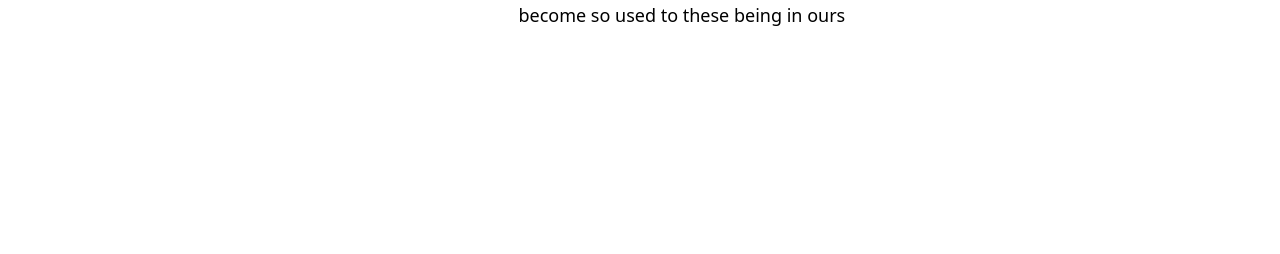
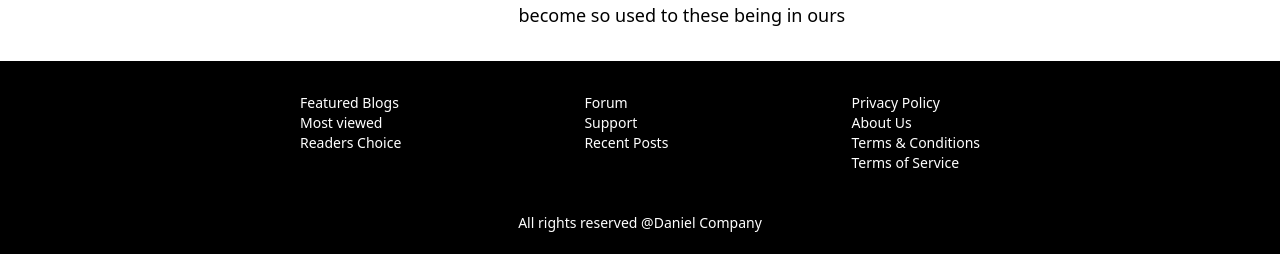
Before and after one commit to Darougah/BLOG-APP, a React (Vite) app in the folder frontend/: page / in a window 1280 px wide. Shown: the part 1411-1665 px from the top of the page. Before the commit the page ends 1440 px from the top, so only its background shows below. Built offline with nearby package versions, Linux system fonts and the light colour scheme.

Commit message:
fixed footer

```diff
--- a/frontend/src/pages/Home.jsx
+++ b/frontend/src/pages/Home.jsx
@@ -1,5 +1,6 @@
 import HomePosts from "../components/HomePosts";
 import Navbar from "../components/Navbar";
+import Footer from "../components/Footer";
 const Home = () => {
   return (
     <>
@@ -11,7 +12,7 @@ const Home = () => {
         <HomePosts />
         <HomePosts />
       </div>
-      <footer />
+      <Footer />
     </>
   );
 };
```
